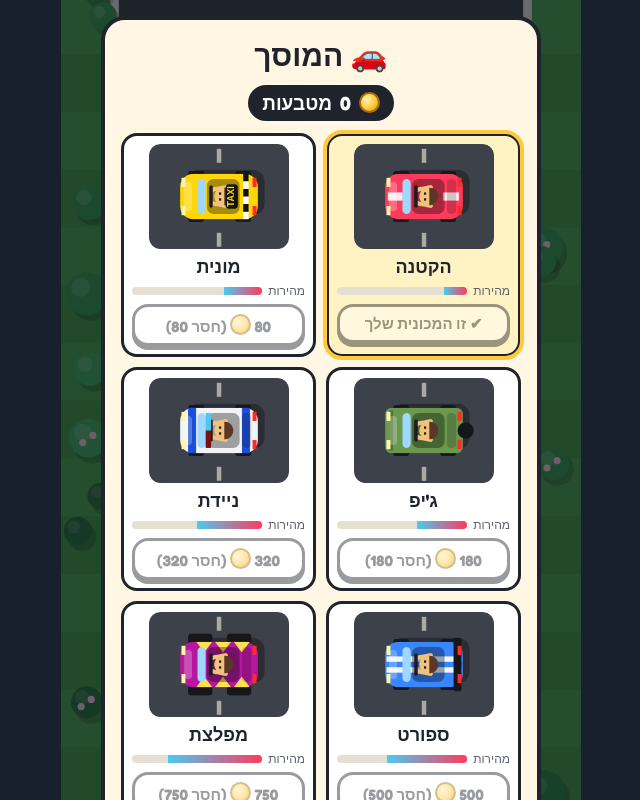
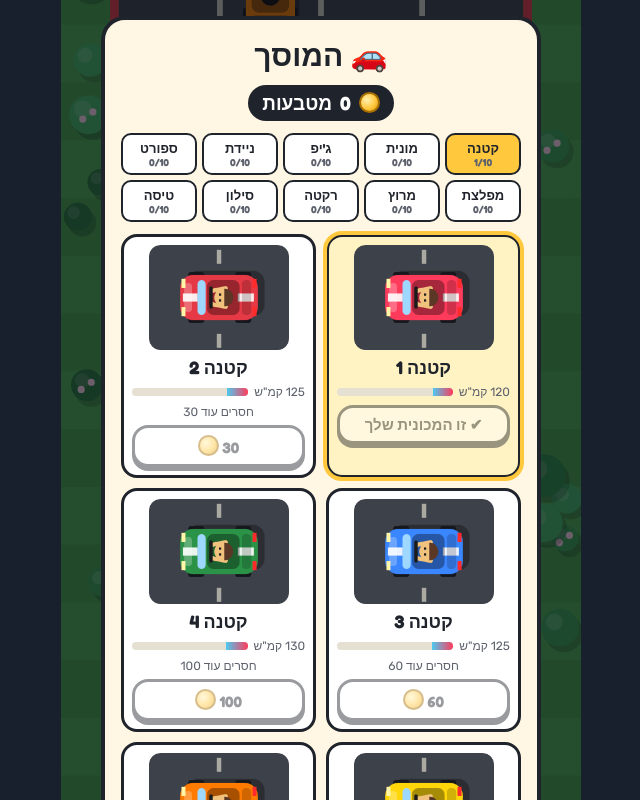
Before and after one commit to digimate-rani/boom-race, a plain HTML site: page index.html in a window 1280 px wide. Both pictures are taken after a click on the button "🚗 מוסך". Shown: the whole page, without its empty margins (319-959 px from the left). Drawn offline with Linux system fonts and the light colour scheme.

Commit message:
100 cars up to a 700 km/h plane, 100 levels, enemy never faster than you, crashes harmless, garage tabs

```diff
--- a/index.html
+++ b/index.html
@@ -55,8 +55,12 @@ h2{font:700 30px/1.15 var(--display);margin:0;color:var(--ink);text-wrap:balance
 .row > .big{flex:1 1 auto}
 .box{background:#fff;border:3px dashed var(--ink);border-radius:16px;padding:10px 12px;text-align:right;font-size:15px;line-height:1.55}
 .box b{color:var(--hot)}
-.levels{display:grid;grid-template-columns:repeat(7,1fr);gap:6px}
-.levels button{border:3px solid var(--ink);border-radius:12px;background:#fff;padding:6px 0 4px;font:700 18px var(--display);cursor:pointer;color:var(--ink);display:flex;flex-direction:column;align-items:center;gap:1px;min-width:0}
+.tabs{display:grid;grid-template-columns:repeat(5,1fr);gap:5px}
+.tabs button{border:2px solid var(--ink);border-radius:10px;background:#fff;padding:5px 2px;font:700 13px var(--display);cursor:pointer;color:var(--ink);display:flex;flex-direction:column;align-items:center;min-width:0}
+.tabs button[aria-pressed="true"]{background:var(--gold)}
+.tabs small{font-size:10px;color:var(--muted)}
+.levels{display:grid;grid-template-columns:repeat(8,1fr);gap:5px;max-height:52vh;overflow-y:auto;padding:2px}
+.levels button{border:2px solid var(--ink);border-radius:10px;background:#fff;padding:5px 0 3px;font:700 15px var(--display);cursor:pointer;color:var(--ink);display:flex;flex-direction:column;align-items:center;gap:1px;min-width:0}
 .levels button:disabled{opacity:.35;cursor:not-allowed}
 .levels small{font-size:9px;color:#e0a000;letter-spacing:0}
 .cars{display:grid;grid-template-columns:1fr 1fr;gap:10px}
@@ -89,7 +93,6 @@ button:focus-visible{outline:3px solid var(--sky);outline-offset:2px}
 
   <div id="hud" hidden>
     <button id="pauseBtn" class="chip icon-btn" aria-label="עצירה">II</button>
-    <div class="chip" id="hearts"></div>
     <div class="chip" id="levelChip">שלב 1</div>
     <span class="spacer"></span>
     <button id="soundBtn" class="chip icon-btn" aria-label="צליל">🔊</button>
@@ -131,11 +134,12 @@ button:focus-visible{outline:3px solid var(--sky);outline-offset:2px}
         ⭐⭐⭐ הגעת לפני האויב ואספת את מספר המטבעות שכתוב למעלה (למשל 12/30)
       </div>
       <div class="box">
-        יש לך <b>5 לבבות</b>. כל התנגשות מורידה לב אחד, ואתה חוזר למסלול וממשיך.
-        אם נגמרים הלבבות, נפסלת ומתחילים את השלב מחדש.
+        <b>התנגשות לא עושה לך כלום!</b> המכונית השנייה עפה הצידה ואתה ממשיך לנסוע.
+        יש 100 שלבים. בכל שלב האויב מתחזק ומתחיל קצת יותר רחוק לפניך, אבל הוא אף פעם לא מהיר ממך.
+        ברק עוזר לתפוס אותו.
       </div>
       <div class="legend" id="legend"></div>
-      <div class="box">המטבעות נשמרים אצלך. במוסך קונים בהם מכוניות מהירות יותר.<br>
+      <div class="box">המטבעות נשמרים אצלך. במוסך יש 100 מכוניות, עד <b>טיסה 700</b> שעפה מעל הכל ב-700 קמ"ש. בשלבים מתקדמים כל מטבע שווה יותר.<br>
         במפה הקטנה בצד: הנקודה הלבנה זה אתה, הסגולה זה האויב.<br>
         מקלדת: חצים. טלפון: לוחצים על צד המסך.</div>
       <button class="big back">הבנתי!</button>
@@ -156,6 +160,7 @@ button:focus-visible{outline:3px solid var(--sky);outline-offset:2px}
     <div class="card">
       <h2>🚗 המוסך</h2>
       <div class="wallet"><span class="coin-ic"></span><span id="garageMoney">0</span> מטבעות</div>
+      <div id="famTabs" class="tabs"></div>
       <div id="carGrid" class="cars"></div>
       <button id="garageBack" class="big alt">חזרה</button>
     </div>
@@ -207,7 +212,7 @@ button:focus-visible{outline:3px solid var(--sky);outline-offset:2px}
 (() => {
 const cv = document.getElementById('game'), ctx = cv.getContext('2d');
 const $ = id => document.getElementById(id);
-const W = 360, RL = 40, RR = 320, LANES = 4, LW = (RR - RL) / LANES, LEVELS = 21;
+const W = 360, RL = 40, RR = 320, LANES = 4, LW = (RR - RL) / LANES, LEVELS = 100;
 const laneX = i => RL + LW * (i + 0.5);
 let H = 640, scale = 1, dpr = 1, pY = 510, T = 0;
 function resize() {
@@ -229,18 +234,32 @@ const store = {
 const SAVE_KEY = 'boomrace-v2';
 const save = Object.assign({ money: 0, owned: ['basic'], car: 'basic', stars: {}, unlocked: 1, muted: false }, store.get(SAVE_KEY, {}));
 const persist = () => store.set(SAVE_KEY, save);
+// old saves (8 cars) -> new ids: 'rocket' becomes 'rocket-0'
+save.owned = [...new Set(save.owned.map(id => id.includes('-') ? id : id + '-0'))];
+if (!save.car.includes('-')) save.car += '-0';
+persist();
 
 /* ---------- cars you can buy ---------- */
-const CARS = [
-  { id: 'basic',   name: 'הקטנה',      price: 0,    speed: 0,   col: '#ff3b5c', style: 'basic' },
-  { id: 'taxi',    name: 'מונית',      price: 80,   speed: 25,  col: '#ffd60a', style: 'taxi' },
-  { id: 'jeep',    name: "ג'יפ",        price: 180,  speed: 45,  col: '#6a994e', style: 'jeep' },
-  { id: 'police',  name: 'ניידת',      price: 320,  speed: 70,  col: '#f1f3f5', style: 'police' },
-  { id: 'sport',   name: 'ספורט',      price: 500,  speed: 95,  col: '#3a86ff', style: 'sport' },
-  { id: 'monster', name: 'מפלצת',      price: 750,  speed: 120, col: '#b5179e', style: 'monster' },
-  { id: 'race',    name: 'מכונית מרוץ', price: 1100, speed: 150, col: '#ff7b00', style: 'race' },
-  { id: 'rocket',  name: 'רקטה',       price: 1600, speed: 180, col: '#00c2a8', style: 'rocket' }
+// 100 cars: 10 families x 10 colors. Top speed grows from 120 to 700 km/h. The last one is the plane.
+const FAMILIES = [
+  ['basic', 'קטנה', '#ff3b5c'], ['taxi', 'מונית', '#ffd60a'], ['jeep', "ג'יפ", '#6a994e'], ['police', 'ניידת', '#f1f3f5'],
+  ['sport', 'ספורט', '#3a86ff'], ['monster', 'מפלצת', '#b5179e'], ['race', 'מרוץ', '#ff7b00'], ['rocket', 'רקטה', '#00c2a8'],
+  ['jet', 'סילון', '#c0c7d1'], ['plane', 'טיסה', '#e8eef5']
 ];
+const PALETTE = ['#e63946', '#3a86ff', '#2b9348', '#ffd60a', '#ff7b00', '#9d4edd', '#ff70a6', '#2b2d42', '#00c2a8', '#d4a017', '#f1f3f5', '#8ac926'];
+const CARS = [];
+FAMILIES.forEach(([style, name, first], f) => {
+  const cols = [first, ...PALETTE.filter(c => c !== first).slice(f % 3, f % 3 + 9)];
+  cols.forEach((col, c) => {
+    const i = f * 10 + c;
+    CARS.push({
+      id: style + '-' + c, i, style, col, family: f,
+      name: i === 99 ? 'טיסה 700' : name + ' ' + (c + 1),
+      kmh: i === 99 ? 700 : Math.round((120 + 580 * Math.pow(i / 99, 1.15)) / 5) * 5,
+      price: i === 0 ? 0 : Math.round((1.2 * i * i + 30 * i) / 10) * 10
+    });
+  });
+});
 const carById = id => CARS.find(c => c.id === id) || CARS[0];
 const TRAFFIC = ['#e9edf2', '#4361ee', '#f77f00', '#2a9d8f', '#9b5de5', '#ef476f', '#06d6a0', '#ffd166', '#8d99ae'];
 const SKIN = ['#f1c27d', '#e0ac69', '#c68642', '#8d5524', '#ffdbac'];
@@ -283,19 +302,22 @@ const sfx = {
 };
 
 /* ---------- levels ---------- */
-function cfg(l) {
+function cfg(l, pmax) {
+  const p = (l - 1) / (LEVELS - 1);             // 0 at level 1, 1 at level 100
   return {
-    goal: 9000 + l * 1000,                      // track length (px)
-    gap: Math.max(150, 300 - l * 7),            // distance between rows
-    pTwo: Math.min(.6, .1 + l * .025),          // two cars in a row
-    pThree: l >= 14 ? .12 : 0,
-    pCone: l >= 2 ? Math.min(.45, .12 + l * .015) : 0,
-    pSpike: l >= 3 ? Math.min(.35, .08 + l * .012) : 0,
+    goal: (30 + l * .35) * pmax,                // track length: ~30s at level 1, ~65s at level 100
+    gap: Math.max(.45, .95 - l * .006) * pmax,  // rows are spaced in time, so fast cars stay controllable
+    pTwo: Math.min(.6, .1 + l * .01),
+    pThree: l >= 30 ? Math.min(.2, (l - 30) * .004) : 0,
+    pCone: l >= 2 ? Math.min(.45, .12 + l * .006) : 0,
+    pSpike: l >= 3 ? Math.min(.35, .08 + l * .005) : 0,
     pRamp: .15,
     truck: l >= 4 ? .2 : 0,
-    swerve: l >= 5 ? Math.min(.35, .08 + l * .012) : 0,
-    carSpMax: 150 + l * 3,
-    rival: 250 + l * 9                          // the enemy's top speed
+    swerve: l >= 5 ? Math.min(.35, .08 + l * .005) : 0,
+    carSpMax: 150 + Math.min(l, 60) * 2,
+    rival: pmax * (.75 + .2 * p),               // the enemy gets stronger but is never faster than you
+    head: .02 + .08 * p,                        // ...and starts further ahead
+    coinValue: 1 + Math.floor((l - 1) / 10)     // coins are worth more in later levels
   };
 }
 function genLevel(l, c) {
@@ -331,17 +353,18 @@ function genLevel(l, c) {
 /* ---------- game state ---------- */
 let S = null, mode = 'menu';
 function makeState(l, demo) {
-  const c = cfg(l), g = genLevel(l, c), car = carById(save.car);
+  const car = carById(save.car), pmax = 290 + (car.kmh - 120) * .38;
+  const c = cfg(l, pmax), g = genLevel(l, c);
   return {
     l, c, demo, objs: g.objs, spawns: g.spawns, spawnIdx: 0,
     target: Math.max(5, Math.round(g.coins * .5 / 5) * 5),
-    pmax: 300 + car.speed + l * 6, car,
-    dist: 0, speed: 140, coins: 0, hearts: 5, crashes: 0, smashed: 0,
+    pmax, car, flying: car.style === 'plane',
+    dist: 0, speed: 140, coins: 0, money: 0, hearts: 5, crashes: 0, smashed: 0,
     shield: 0, magnet: 0, boost: 0,
     cars: [], parts: [], texts: [], decor: Array.from({ length: 16 }, () => mkDecor(rnd(-40, H + 20))),
     shake: 0, pDone: false, beatRival: false, winT: -1, failT: -1,
     p: { lane: 1, prevLane: 1, x: laneX(1), w: 34, h: 58, ghost: 0, air: 0, kick: 0, tilt: 0 },
-    r: { d: 0, speed: 140, lane: 2, x: laneX(2), done: false }
+    r: { d: demo ? 0 : c.goal * c.head, speed: 140, lane: 2, x: laneX(2), done: false }
   };
 }
 function mkDecor(y) {
@@ -373,25 +396,22 @@ const OBS = { cone: [24, 24], barrel: [26, 26], spike: [58, 16] };
 
 function hurt(o, isCar) {
   const p = S.p;
-  if (p.air > 0) return;
+  if (p.air > 0 || S.flying) return;   // jumping or flying: you pass over everything
   const ox = o.x, oy = isCar ? sy(o.d) : sy(o.d);
   if (S.shield > 0) {
     knock(o, isCar);
-    const bonus = isCar ? 3 : 1;
-    S.coins += bonus; S.smashed++;
+    const bonus = (isCar ? 3 : 1) * S.c.coinValue;
+    S.money += bonus; S.smashed++;
     burst(ox, oy, 20, ['#4cc9f0', '#ffffff', '#ffc83d']);
     say('פאוו! +' + bonus, ox, oy - 20, '#4cc9f0', 28); sfx.smash(); S.shake = 6;
     return;
   }
-  if (p.ghost > 0) return;
+  // a crash does nothing to you: the other car flies away and you keep driving
   knock(o, isCar);
-  S.hearts--; S.crashes++;
-  p.ghost = 1.4; p.kick = 1; S.speed *= .6;
-  if (o.lane === p.lane && p.prevLane !== p.lane) p.lane = p.prevLane;   // bounce back to your lane
+  S.crashes++; p.kick = 1;
   burst((ox + p.x) / 2, (oy + pY) / 2, 22, ['#ffc83d', '#ff8c42', '#ffffff', '#ff3b5c'], 240);
   say(o.t === 'spike' ? 'פנצ\'ר!' : pick(['בום!', 'אופס!', 'טראח!', 'בננג!']), p.x, pY - 55, '#ffc83d', 36);
-  sfx.crash(); S.shake = 9;
-  if (S.hearts <= 0) { S.failT = .8; S.speed *= .3; }
+  sfx.crash(); S.shake = 7;
 }
 function knock(o, isCar) {
   o.hit = true;
@@ -400,7 +420,7 @@ function knock(o, isCar) {
 }
 function collect(o) {
   const p = S.p; o.gone = true;
-  if (o.t === 'coin') { S.coins++; sfx.coin(); burst(o.x, sy(o.d), 5, ['#ffc83d', '#fff0b0'], 120); return; }
+  if (o.t === 'coin') { S.coins++; S.money += S.c.coinValue; sfx.coin(); burst(o.x, sy(o.d), 5, ['#ffc83d', '#fff0b0'], 120); return; }
   sfx.power();
   if (o.t === 'shield') { S.shield = 8; say('מגן!', p.x, pY - 60, '#4cc9f0', 34); burst(p.x, pY, 18, ['#4cc9f0', '#fff']); }
   else if (o.t === 'magnet') { S.magnet = 9; say('מגנט!', p.x, pY - 60, '#ff5d73', 34); burst(p.x, pY, 18, ['#e63946', '#fff']); }
@@ -430,7 +450,7 @@ function update(dt) {
   }
 
   const tx = laneX(p.lane), dx = tx - p.x;
-  p.x += dx * Math.min(1, dt * 12); p.tilt = dx * .006;
+  p.x += dx * Math.min(1, dt * (12 + S.pmax / 100)); p.tilt = dx * .006;
   if (Math.abs(dx) < 3) p.prevLane = p.lane;
   if (p.ghost > 0) p.ghost -= dt;
   if (p.kick > 0) p.kick = Math.max(0, p.kick - dt * 3);
@@ -514,17 +534,45 @@ function driver(g, cx, cy, skin, hair, shades) {
   if (shades) { g.fillRect(cx - 5, cy - 2, 10, 3); }
   else { g.fillRect(cx - 3, cy - 1, 1.6, 1.6); g.fillRect(cx + 1.4, cy - 1, 1.6, 1.6); }
 }
+function plane(g, c, shadow, boost) {
+  const col = shadow ? 'rgba(0,0,0,.28)' : c.col, acc = c.col === '#e63946' ? '#3a86ff' : '#e63946';
+  if (!shadow) {
+    const f = 8 + Math.sin(T * 40) * 3 + (boost ? 12 : 0);
+    for (const x of [-20.5, 20.5]) {
+      g.fillStyle = '#ff8c42'; g.beginPath(); g.moveTo(x - 3.5, 16); g.lineTo(x, 16 + f + 5); g.lineTo(x + 3.5, 16); g.fill();
+      g.fillStyle = '#ffe14d'; g.beginPath(); g.moveTo(x - 2, 16); g.lineTo(x, 16 + f); g.lineTo(x + 2, 16); g.fill();
+    }
+  }
+  g.fillStyle = col;
+  g.beginPath(); g.moveTo(-7, -8); g.lineTo(-42, 8); g.lineTo(-42, 15); g.lineTo(-7, 9); g.lineTo(7, 9); g.lineTo(42, 15); g.lineTo(42, 8); g.lineTo(7, -8); g.closePath(); g.fill();
+  g.beginPath(); g.moveTo(-4, 20); g.lineTo(-17, 30); g.lineTo(-17, 35); g.lineTo(17, 35); g.lineTo(17, 30); g.lineTo(4, 20); g.closePath(); g.fill();
+  rr(g, -8, -33, 16, 70, 8); g.fill();
+  if (shadow) return;
+  g.fillStyle = acc; g.fillRect(-42, 8, 7, 7); g.fillRect(35, 8, 7, 7); g.fillRect(-2, 18, 4, 18);
+  g.fillStyle = '#4a4f5a'; rr(g, -24, 0, 7, 16, 3); g.fill(); rr(g, 17, 0, 7, 16, 3); g.fill();
+  g.fillStyle = acc; g.beginPath(); g.arc(0, -27, 7, Math.PI, 0); g.fill();
+  g.fillStyle = '#9fd8ff'; rr(g, -6, -24, 12, 18, 6); g.fill();
+  g.fillStyle = c.skin || '#f1c27d'; g.beginPath(); g.arc(0, -13, 4.5, 0, 7); g.fill();
+  g.fillStyle = c.hair || '#5a3825'; g.beginPath(); g.arc(0, -12.5, 4.6, 0, Math.PI); g.fill();
+}
 function drawCar(g, c, o = {}) {
   const w = c.w, h = c.h, st = c.style || 'traffic', lift = o.lift || 0, sc = 1 + lift * .35;
   g.save(); g.translate(c.x, c.y);
   const A = clamp(c.a ?? 1, 0, 1) * (o.alpha ?? 1);
   g.save(); g.rotate(c.rot || 0); g.globalAlpha = A * (1 - lift * .5);
-  g.fillStyle = 'rgba(0,0,0,.3)'; rr(g, -w / 2 + 3 + lift * 10, -h / 2 + 5 + lift * 22, w, h, 9); g.fill(); g.restore();
+  if (st === 'plane') { g.translate(lift * 14, lift * 30); plane(g, c, true); }
+  else { g.fillStyle = 'rgba(0,0,0,.3)'; rr(g, -w / 2 + 3 + lift * 10, -h / 2 + 5 + lift * 22, w, h, 9); g.fill(); }
+  g.restore();
   g.globalAlpha = A; g.rotate(c.rot || 0); g.scale(sc, sc);
-  if (st === 'rocket' || o.flames) {
+  if (st === 'plane') { plane(g, c, false, o.flames); g.restore(); return; }
+  if (st === 'rocket' || st === 'jet' || o.flames) {
     const f = 10 + Math.sin(T * 40) * 4 + (o.flames ? 10 : 0);
     g.fillStyle = '#ff8c42'; g.beginPath(); g.moveTo(-8, h / 2 - 2); g.lineTo(0, h / 2 + f + 6); g.lineTo(8, h / 2 - 2); g.fill();
     g.fillStyle = '#ffe14d'; g.beginPath(); g.moveTo(-4, h / 2 - 2); g.lineTo(0, h / 2 + f); g.lineTo(4, h / 2 - 2); g.fill();
+  }
+  if (st === 'jet') {
+    g.fillStyle = c.col; g.strokeStyle = 'rgba(0,0,0,.35)'; g.lineWidth = 1.5;
+    for (const s of [-1, 1]) { g.beginPath(); g.moveTo(s * (w / 2 - 2), -6); g.lineTo(s * (w / 2 + 14), 14); g.lineTo(s * (w / 2 + 14), 20); g.lineTo(s * (w / 2 - 2), 14); g.closePath(); g.fill(); g.stroke(); }
   }
   const big = st === 'monster', ww = big ? 10 : 6, wh = big ? 18 : 12, out = big ? 6 : 2;
   g.fillStyle = '#15171c';
@@ -678,7 +726,7 @@ function draw() {
   }
 
   // the player
-  const p = S.p, lift = p.air > 0 ? Math.sin(Math.PI * (1 - p.air / 380)) : 0;
+  const p = S.p, lift = p.air > 0 ? Math.sin(Math.PI * (1 - p.air / 380)) : S.flying ? .45 + Math.sin(T * 3) * .05 : 0;
   const py = pY + p.kick * 14;
   if (S.magnet > 0) {
     ctx.strokeStyle = 'rgba(255,93,115,.6)'; ctx.lineWidth = 2;
@@ -712,15 +760,15 @@ function draw() {
   if (!S.demo) { drawMap(); drawGauge(); }
 }
 function drawGauge() {
-  const cx = W / 2, cy = H - 46, R = 38, maxK = 260, kmh = Math.round(S.speed * .4);
+  const cx = W / 2, cy = H - 46, R = 38, maxK = Math.ceil(S.car.kmh * 1.5 / 100) * 100, kmh = Math.round(S.speed / S.pmax * S.car.kmh);
   const a0 = Math.PI * .75, a1 = Math.PI * 2.25, ang = v => a0 + (a1 - a0) * clamp(v / maxK, 0, 1);
   ctx.textAlign = 'center'; ctx.textBaseline = 'middle';
   ctx.fillStyle = 'rgba(18,22,30,.88)'; ctx.beginPath(); ctx.arc(cx, cy, R + 6, 0, 7); ctx.fill();
   ctx.strokeStyle = 'rgba(255,255,255,.15)'; ctx.lineWidth = 6; ctx.beginPath(); ctx.arc(cx, cy, R - 4, a0, a1); ctx.stroke();
   ctx.strokeStyle = S.boost > 0 ? '#ffe14d' : '#4cc9f0'; ctx.beginPath(); ctx.arc(cx, cy, R - 4, a0, ang(kmh)); ctx.stroke();
   for (let i = 0; i <= 13; i++) {
-    const v = i * 20, a = ang(v), inner = i % 2 ? R - 9 : R - 14;
-    ctx.strokeStyle = v >= 200 ? '#ff3b5c' : '#ffffff'; ctx.lineWidth = i % 2 ? 1.5 : 2.5;
+    const v = i * maxK / 13, a = ang(v), inner = i % 2 ? R - 9 : R - 14;
+    ctx.strokeStyle = v > S.car.kmh ? '#ff3b5c' : '#ffffff'; ctx.lineWidth = i % 2 ? 1.5 : 2.5;
     ctx.beginPath(); ctx.moveTo(cx + Math.cos(a) * inner, cy + Math.sin(a) * inner); ctx.lineTo(cx + Math.cos(a) * (R - 1), cy + Math.sin(a) * (R - 1)); ctx.stroke();
   }
   const a = ang(kmh);
@@ -739,10 +787,6 @@ function star(x, y, r) {
 /* ---------- HUD ---------- */
 let lastPw = '', lastHearts = -1;
 function hud() {
-  if (S.hearts !== lastHearts) {
-    lastHearts = S.hearts;
-    $('hearts').innerHTML = [0, 1, 2, 3, 4].map(i => `<span class="${i < S.hearts ? '' : 'lost'}">❤️</span>`).join('');
-  }
   $('coinTxt').textContent = S.coins + ' / ' + S.target;
   $('coinChip').classList.toggle('done', S.coins >= S.target);
   $('odoChip').textContent = '🛣️ ' + (S.dist / 10000).toFixed(2) + ' ק"מ';
@@ -779,6 +823,7 @@ function start(l) {
   $('levelChip').textContent = 'שלב ' + l;
   say('שלב ' + l + '!', W / 2, H * .38, '#ffc83d', 44);
   say('תנצח את האויב!', W / 2, H * .38 + 44, '#fff', 24);
+  if (S.c.coinValue > 1) say('כל מטבע שווה ' + S.c.coinValue + '!', W / 2, H * .38 + 80, '#ffc83d', 22);
 }
 function starsHtml(n) { return [1, 2, 3].map(i => `<span class="${i <= n ? 'on' : 'off'}">★</span>`).join(''); }
 function cheapestAffordable() { return CARS.filter(c => !save.owned.includes(c.id) && c.price <= save.money).sort((a, b) => b.price - a.price)[0]; }
@@ -794,19 +839,19 @@ function endLevel() {
   mode = 'end'; playing(false);
   const gotTarget = S.coins >= S.target;
   const stars = 1 + (S.beatRival ? 1 : 0) + (S.beatRival && gotTarget ? 1 : 0);
-  save.money += S.coins;
+  save.money += S.money;
   save.stars[S.l] = Math.max(save.stars[S.l] || 0, stars);
   save.unlocked = Math.max(save.unlocked, Math.min(LEVELS, S.l + 1));
   persist();
   for (let i = 0; i < 90; i++) S.parts.push({ x: rnd(0, W), y: rnd(-60, 0), vx: rnd(-40, 40), vy: rnd(60, 200), life: rnd(2, 3.5), r: 3, c: pick(['#ffc83d', '#ff3b5c', '#4cc9f0', '#8ac926', '#b5179e']), conf: true });
   sfx.win();
   const last = S.l >= LEVELS;
-  $('endTitle').textContent = last ? 'סיימת את כל 21 השלבים! אלוף הכביש!' : `סיימת את שלב ${S.l}!`;
+  $('endTitle').textContent = last ? 'סיימת את כל 100 השלבים! אלוף הכביש!' : `סיימת את שלב ${S.l}!`;
   $('endStars').innerHTML = starsHtml(stars);
   const ck = (ok, s) => `<div><span class="${ok ? 'ok' : 'no'}">${ok ? '✔' : '✖'}</span>${s}</div>`;
   $('endChecks').innerHTML = ck(true, 'הגעת לקו הסיום') + ck(S.beatRival, S.beatRival ? 'ניצחת את האויב' : 'האויב הגיע לפניך') +
     ck(gotTarget, `אספת ${S.coins} מתוך ${S.target} מטבעות`);
-  $('endMoney').textContent = `קיבלת ${S.coins} מטבעות. יש לך עכשיו ${save.money}`;
+  $('endMoney').textContent = `קיבלת ${S.money} מטבעות. יש לך עכשיו ${save.money}`;
   const n = $('endNotice'); n.style.background = ''; moneyNotice(n);
   $('nextBtn').hidden = last;
   show('endS');
@@ -833,25 +878,34 @@ function previewCar(cvs, car) {
   g.setTransform(k, 0, 0, k, 0, 0);
   g.fillStyle = '#3d4149'; rr(g, 0, 0, 120, 90, 10); g.fill();
   g.fillStyle = 'rgba(244,241,224,.6)'; for (let y = 4; y < 90; y += 24) g.fillRect(58, y, 4, 12);
-  g.save(); g.translate(60, 45); g.rotate(-Math.PI / 2); g.scale(1.15, 1.15);
+  g.save(); g.translate(60, 45); g.rotate(-Math.PI / 2); { const k = car.style === 'plane' ? .95 : car.style === 'jet' ? 1 : 1.15; g.scale(k, k); }
   drawCar(g, { x: 0, y: 0, w: 34, h: 58, col: car.col, style: car.style, skin: '#f1c27d', hair: '#5a3825' });
   g.restore();
 }
+let garageTab = null;
 function buildGarage() {
   $('garageMoney').textContent = save.money;
-  const maxS = CARS[CARS.length - 1].speed + 40;
-  $('carGrid').innerHTML = CARS.map(c => {
+  if (garageTab == null) { const n = nextCar(); garageTab = n ? n.family : 9; }
+  $('famTabs').innerHTML = FAMILIES.map(([st, nm], f) => {
+    const own = CARS.filter(c => c.family === f && save.owned.includes(c.id)).length;
+    return `<button data-fam="${f}" aria-pressed="${f === garageTab}">${nm}<small>${own}/10</small></button>`;
+  }).join('');
+  $('carGrid').innerHTML = CARS.filter(c => c.family === garageTab).map(c => {
     const own = save.owned.includes(c.id), sel = save.car === c.id;
     let btn;
     if (sel) btn = `<button class="big alt" disabled>✔ זו המכונית שלך</button>`;
     else if (own) btn = `<button class="big alt" data-pick="${c.id}">בוחרים</button>`;
     else if (c.price <= save.money) btn = `<button class="big" data-buy="${c.id}">קונים ב-${c.price} <span class="coin-ic"></span></button>`;
-    else btn = `<button class="big alt" disabled>${c.price} <span class="coin-ic"></span> (חסר ${c.price - save.money})</button>`;
+    else btn = `<div class="speed" style="justify-content:center">חסרים עוד ${c.price - save.money}</div><button class="big alt" disabled>${c.price} <span class="coin-ic"></span></button>`;
     return `<div class="car-card${sel ? ' sel' : ''}"><canvas data-car="${c.id}" width="240" height="180"></canvas><div class="nm">${c.name}</div>
-      <div class="speed">מהירות<span class="bar"><i style="width:${(c.speed + 40) / maxS * 100}%"></i></span></div>${btn}</div>`;
+      <div class="speed">${c.kmh} קמ"ש<span class="bar"><i style="width:${c.kmh / 7}%"></i></span></div>${btn}</div>`;
   }).join('');
   $('carGrid').querySelectorAll('canvas').forEach(cvs => previewCar(cvs, carById(cvs.dataset.car)));
 }
+$('famTabs').addEventListener('click', e => {
+  const b = e.target.closest('button'); if (!b) return;
+  garageTab = +b.dataset.fam; buildGarage();
+});
 $('carGrid').addEventListener('click', e => {
   const b = e.target.closest('button'); if (!b) return;
   audio();
@@ -861,7 +915,7 @@ $('carGrid').addEventListener('click', e => {
   } else if (b.dataset.pick) { save.car = b.dataset.pick; persist(); sfx.lane(); }
   buildGarage();
 });
-function openGarage(from) { garageReturn = from; buildGarage(); show('garage'); }
+function openGarage(from) { garageReturn = from; garageTab = null; buildGarage(); show('garage'); }
 $('garageBack').onclick = () => { if (garageReturn === 'menu') toMenu(); else show(garageReturn); };
 $('playBtn').onclick = () => start(Math.min(save.unlocked, LEVELS));
 $('levelsBtn').onclick = () => { buildLevels(); show('levels'); };
@@ -887,7 +941,7 @@ setSoundIcon();
 (function legend() {
   const rows = [['coin', '<b>מטבע</b> - כסף לקניית מכוניות'], ['shield', '<b>מגן</b> (8 שניות) - מעיף מכוניות ומכשולים, בלי לאבד לב'],
     ['magnet', '<b>מגנט</b> (9 שניות) - מושך אליך מטבעות'], ['bolt', '<b>ברק</b> - גז! נוסעים הכי מהר'],
-    ['ramp', '<b>רמפה</b> - קופצים מעל מכוניות וקוצים'], ['spike', '<b>קוצים, קונוסים וחביות</b> - להתחמק!']];
+    ['ramp', '<b>רמפה</b> - קופצים מעל מכוניות וקוצים'], ['spike', '<b>קוצים, קונוסים וחביות</b> - בום! וממשיכים']];
   $('legend').innerHTML = rows.map((r, i) => `<canvas id="lg${i}" width="60" height="60"></canvas><span>${r[1]}</span>`).join('');
   rows.forEach((r, i) => {
     const g = $('lg' + i).getContext('2d'); g.setTransform(2, 0, 0, 2, 0, 0);
```
Also changed, not shown: 1 other file.
